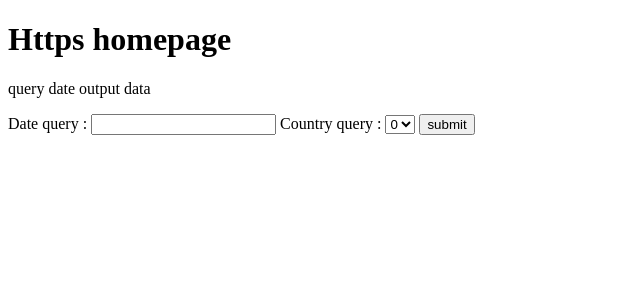
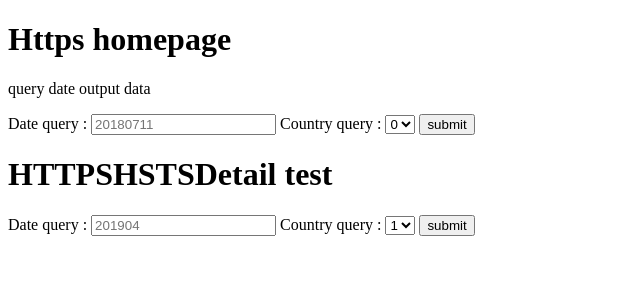
Before and after one commit to jimmychang851129/CyberAutonomy, a Django app: page /testHttps in a window 1280 px wide. Shown: the top 300 px of the page, without its empty margins (0-640 px from the left). Run offline with Django 3.2, Linux system fonts and the light colour scheme.

Commit message:
CA bug fixed: have ca and no ca sent

```diff
--- a/src/CPAnalysis/views.py
+++ b/src/CPAnalysis/views.py
@@ -48,7 +48,7 @@ def CP_Request(request, *args, **kwargs):
 	######################
 	dependent = set()
 	dependentpath = os.path.join(filedir, conf['Savedir']+"dependentList.csv")
-	with open(dependentpath) as f:
+	with open(dependentpath, encoding='utf-8') as f:
 		for row in f:
 			dependent.add(row.split('\t')[0])
 	#########################################
@@ -103,7 +103,7 @@ def CPDetail(request, *args, **kwargs):
 	if str(dataDate) not in conf['DateList']:
 		context['message'] = 'season invalid'
 		return render(request,"CPAnalysis/CPHomepage.html",context)
-	if country < 0 or country > 8:
+	if country < 1 or country > 8:
 		context['message'] = 'countrycode invalid'
 		return render(request,"CPAnalysis/CPHomepage.html",context)
 	context['message'] = 'OK'
@@ -112,7 +112,7 @@ def CPDetail(request, *args, **kwargs):
 	######################
 	dependent = set()
 	dependentpath = os.path.join(filedir, conf['Savedir']+"dependentList.csv")
-	with open(dependentpath) as f:
+	with open(dependentpath, encoding='utf-8') as f:
 		for row in f:
 			dependent.add(row.split('\t')[0])
 	###############################################
--- a/src/TLSAnalysis/views.py
+++ b/src/TLSAnalysis/views.py
@@ -92,7 +92,7 @@ def OverallTLSDetail(request, *args, **kwargs):
 	if str(season) not in conf['DateList']:
 		context['message'] = 'season invalid'
 		return render(request,"TLSAnalysis/tls.html",context)
-	if country < 0 or country > 8:
+	if country < 1 or country > 8:
 		context['message'] = 'countrycode invalid'
 		return render(request,"TLSAnalysis/tls.html",context)
 
@@ -131,7 +131,7 @@ def SpecificTLSDetail(request, *args, **kwargs):
 	if str(season) not in conf['DateList']:
 		context['message'] = 'season invalid'
 		return render(request,"TLSAnalysis/tls.html",context)	# return message
-	if country < 0 or country > 8:
+	if country < 1 or country > 8:
 		context['message'] = 'countrycode invalid'
 		return render(request,"TLSAnalysis/tls.html",context)
 	context['message'] = 'OK'
--- a/src/templates/testApp/httpstest.html
+++ b/src/templates/testApp/httpstest.html
@@ -7,7 +7,7 @@
 	<h1>Https homepage</h1>
 	<p>query date output data</p>
 	<form method="POST" action="http://127.0.0.1:8000/HTTPS_Request">{% csrf_token %}
-	Date query : <input type="text" name="season" plcaeholder="20180711">
+	Date query : <input type="text" name="season" placeholder="20180711">
 	Country query : <select class="form-control" name="filetype">
 					<option>0</option>
 					<option>1</option>
@@ -21,5 +21,20 @@
 				</select>
 	<input type="submit" value="submit">
 	</form>
+	<h1>HTTPSHSTSDetail test</h1>
+	<form method="POST" action="http://127.0.0.1:8000/HTTPSHSTSDetail">{% csrf_token %}
+	Date query : <input type="text" name="season" placeholder="201904">
+	Country query : <select class="form-control" name="filetype">
+					<option>1</option>
+					<option>2</option>
+					<option>3</option>
+					<option>4</option>
+					<option>5</option>
+					<option>6</option>
+					<option>7</option>
+					<option>8</option>
+				</select>
+	<input type="submit" value="submit">
+	</form>
 </body>
 </html>
```
Also changed, not shown: src/CAAnalysis/views.py (+5 -3 lines), src/HTTPSAnalysis/views.py (+29 -29 lines).
